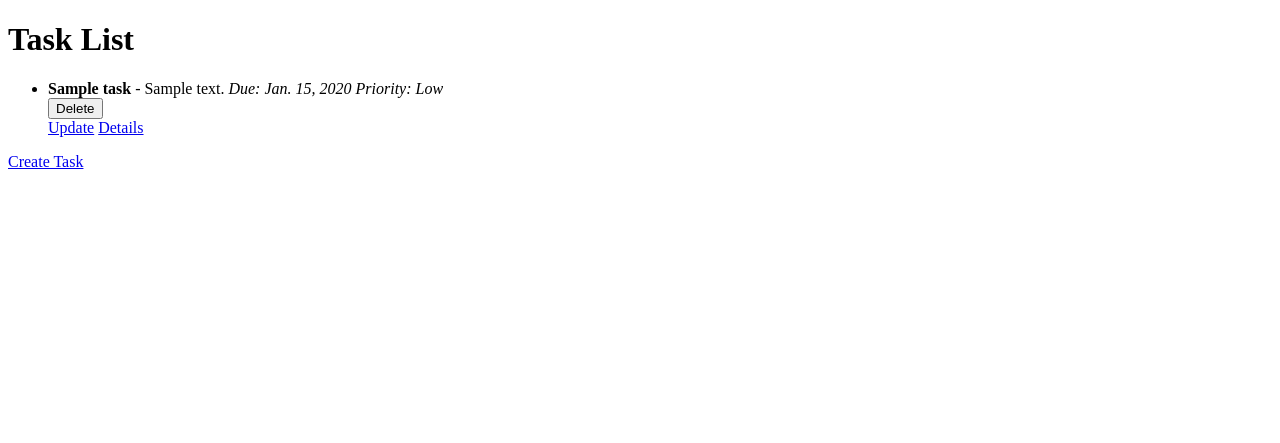
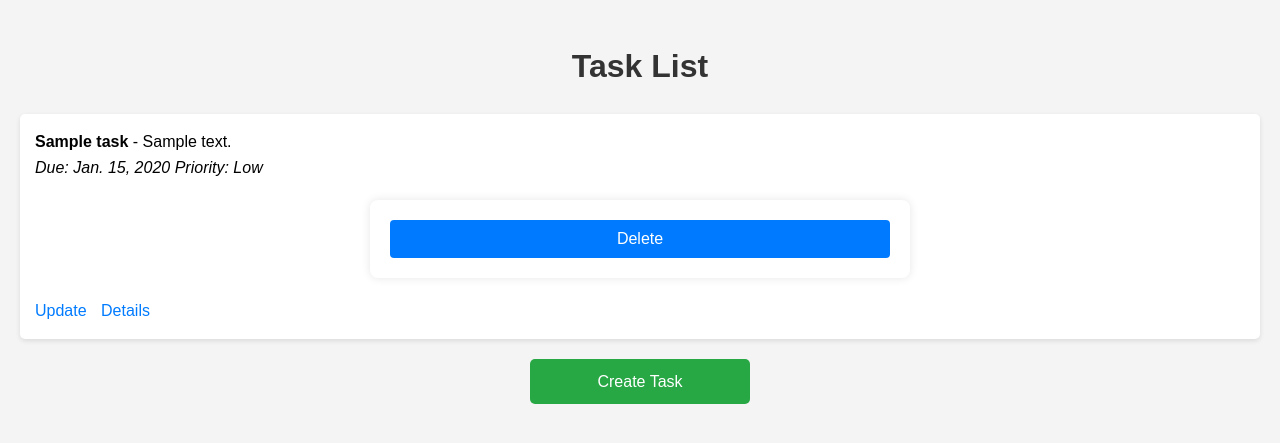
Before and after one commit to NickGV/Django-projects, a Django app: page / in a window 1280 px wide. Shown: the top 443 px of the page. Run offline with Django 5.2, Linux system fonts and the light colour scheme; tables that the repository leaves empty hold one stand-in row (values such as "Sample post").

Commit message:
style: give some simple styles for the templates

```diff
--- /dev/null
+++ b/todo_project/static/css/styles.css
@@ -0,0 +1,131 @@
+body {
+    font-family: Arial, sans-serif;
+    line-height: 1.6;
+    margin: 0;
+    padding: 20px;
+    background-color: #f4f4f4;
+}
+
+h1 {
+    color: #333;
+    text-align: center;
+}
+
+ul {
+    list-style-type: none;
+    padding: 0;
+}
+
+li {
+    background: #fff;
+    margin-bottom: 10px;
+    padding: 15px;
+    border-radius: 5px;
+    box-shadow: 0 2px 5px rgba(0,0,0,0.1);
+}
+
+a {
+    color: #007bff;
+    text-decoration: none;
+}
+
+a:hover {
+    text-decoration: underline;
+}
+
+form {
+    max-width: 500px;
+    margin: 20px auto;
+    padding: 20px;
+    background: #fff;
+    border-radius: 8px;
+    box-shadow: 0 0 10px rgba(0,0,0,0.1);
+}
+
+form p {
+    margin-bottom: 15px;
+}
+
+form label {
+    display: block;
+    margin-bottom: 5px;
+    font-weight: bold;
+}
+
+form input[type="text"],
+form input[type="date"],
+form textarea,
+form select {
+    width: 100%;
+    padding: 8px;
+    border: 1px solid #ddd;
+    border-radius: 4px;
+    box-sizing: border-box;
+}
+
+form textarea {
+    height: 100px;
+}
+
+form input[type="checkbox"] {
+    margin-right: 5px;
+}
+
+form button[type="submit"] {
+    display: block;
+    width: 100%;
+    padding: 10px;
+    background-color: #007bff;
+    color: white;
+    border: none;
+    border-radius: 4px;
+    cursor: pointer;
+    font-size: 16px;
+}
+
+form button[type="submit"]:hover {
+    background-color: #0056b3;
+}
+
+.back-link {
+    display: block;
+    text-align: center;
+    margin-top: 20px;
+}
+
+button {
+    background-color: #007bff;
+    color: white;
+    border: none;
+    padding: 10px 15px;
+    border-radius: 5px;
+    cursor: pointer;
+}
+
+button:hover {
+    background-color: #0056b3;
+}
+
+.task-actions {
+    margin-top: 10px;
+}
+
+.task-actions a, .task-actions button {
+    margin-right: 10px;
+}
+
+.create-task {
+    display: block;
+    width: 200px;
+    margin: 20px auto;
+    text-align: center;
+    background-color: #28a745;
+    color: white;
+    padding: 10px;
+    border-radius: 5px;
+}
+
+.create-task:hover {
+    background-color: #218838;
+    text-decoration: none;
+}
--- a/todo_project/tasks/templates/tasks/task_list.html
+++ b/todo_project/tasks/templates/tasks/task_list.html
@@ -4,6 +4,8 @@
     <meta charset="UTF-8">
     <meta name="viewport" content="width=device-width, initial-scale=1.0">
     <title>Task List</title>
+    {% load static %}
+    <link rel="stylesheet" href="{% static 'css/styles.css' %}">
 </head>
 <body>
     <h1>Task List</h1>
@@ -11,19 +13,22 @@
         {% for task in tasks %}
             <li>
                 <strong>{{ task.title }}</strong> - {{ task.description }}
+                <br>
                 <em>Due: {{ task.due_date }}</em>
                 <em>Priority: {{ task.get_priority_display }}</em>
+                <div class="task-actions">
                     <form method="POST" action="{% url 'task_delete' task.id %}">
                         {% csrf_token %}
                         <button type="submit">Delete</button>
                     </form>
                     <a href="{% url 'task_update' task.id %}">Update</a>
                     <a href="{% url 'task_detail' task.id %}">Details</a>
+                </div>
             </li>
         {% empty %}
             <li>No tasks available.</li>
         {% endfor %}
     </ul>
-    <a href="{% url 'task_create' %}">Create Task</a>
+    <a href="{% url 'task_create' %}" class="create-task">Create Task</a>
 </body>
 </html>
--- a/todo_project/todo_project/settings.py
+++ b/todo_project/todo_project/settings.py
@@ -116,7 +116,10 @@ USE_TZ = True
 # Static files (CSS, JavaScript, Images)
 # https://docs.djangoproject.com/en/5.1/howto/static-files/
 
-STATIC_URL = 'static/'
+STATIC_URL = '/static/'
+STATICFILES_DIRS = [
+    BASE_DIR / "static",
+]
 
 # Default primary key field type
 # https://docs.djangoproject.com/en/5.1/ref/settings/#default-auto-field
```
Also changed, not shown: todo_project/tasks/templates/tasks/task_detail.html (+8 -1 lines), todo_project/tasks/templates/tasks/task_form.html (+30 -5 lines). Lines whose indentation alone changed are shown as unchanged.
